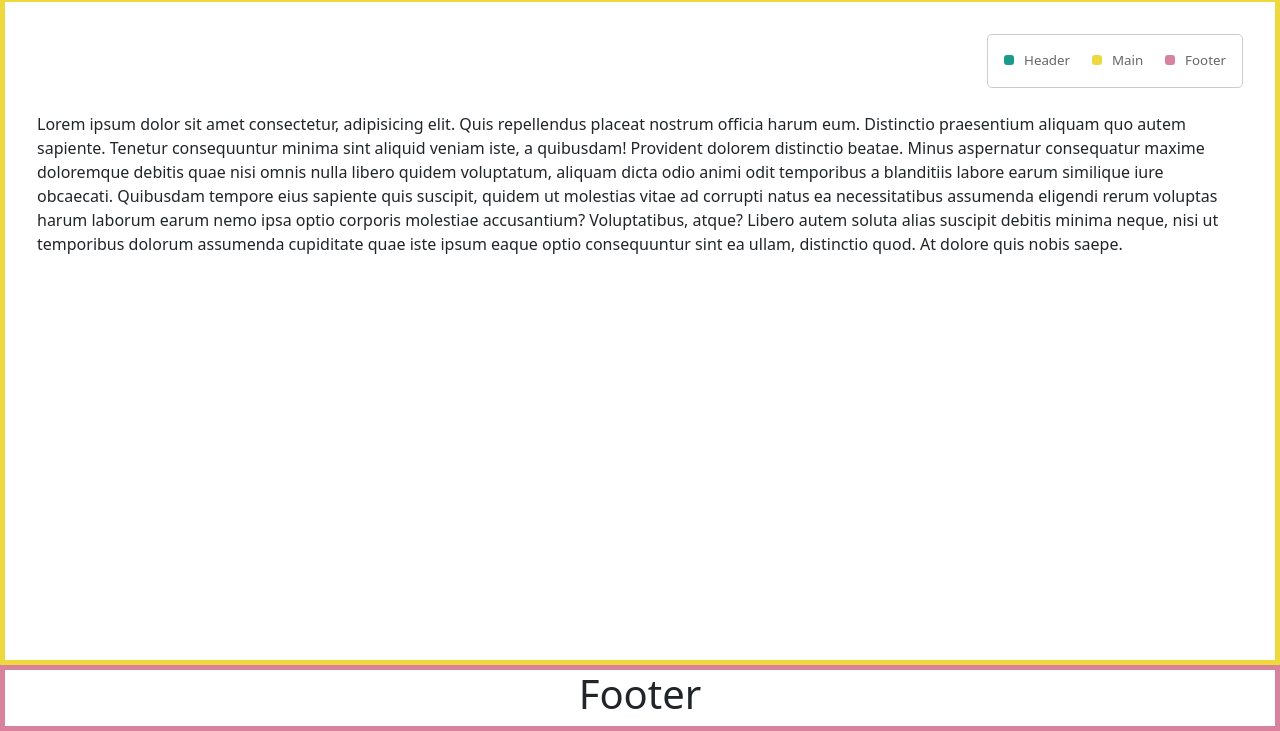
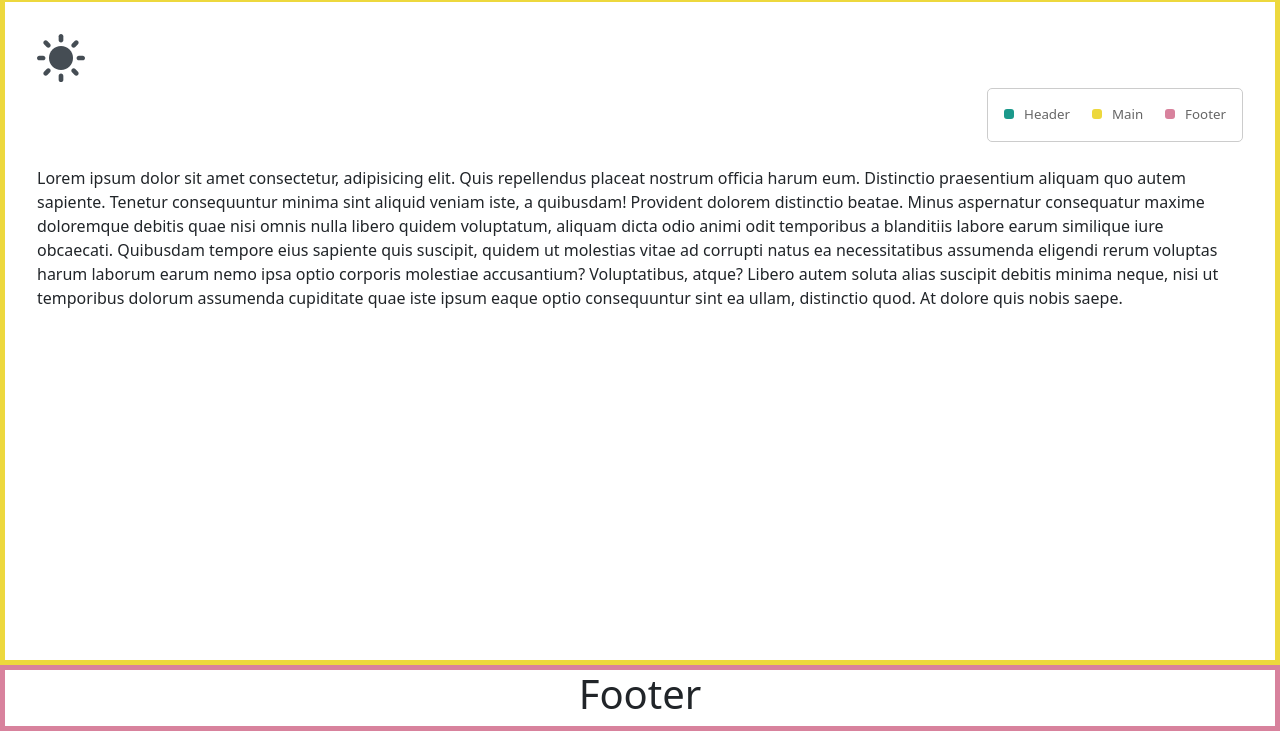
Before and after one commit to carlossolmedo/styles, a website: page index.html in a window 1280 px wide. Shown: the part 69-800 px from the top of the page. Drawn offline with nearby package versions, Linux system fonts and the light colour scheme; files that its build step writes are made by us from their sources.

Commit message:
feat(front): preference-color-scheme in progress

```diff
--- a/index.html
+++ b/index.html
@@ -5,6 +5,7 @@
   <meta http-equiv="X-UA-Compatible" content="IE=edge">
   <meta name="viewport" content="width=device-width, initial-scale=1.0">
   <meta name="author" content="Carlos Olmedo">
+  <script src="js/theme-toggle.js"></script>
   <link rel="stylesheet" href="dist/main.css">
   <title>SCSS/CSS Styles</title>
 </head>
@@ -13,6 +14,57 @@
     <h1 class="h1">SCSS/CSS Styles</h1>
   </header>
   <main class="main">
+    <button class="theme-toggle" id="theme-toggle" title="Toggles light & dark" aria-label="auto" aria-live="polite">
+      <svg xmlns="http://www.w3.org/2000/svg" xmlns:xlink="http://www.w3.org/1999/xlink" version="1.1" id="sun" x="0px"
+        y="0px" width="45.16px" height="45.16px" viewBox="0 0 45.16 45.16" style="enable-background:new 0 0 45.16 45.16;"
+        xml:space="preserve">
+        <g>
+          <g>
+            <path
+              d="M22.58,11.269c-6.237,0-11.311,5.075-11.311,11.312s5.074,11.312,11.311,11.312c6.236,0,11.311-5.074,11.311-11.312    S28.816,11.269,22.58,11.269z" />
+            <g>
+              <g>
+                <path
+                  d="M22.58,7.944c-1.219,0-2.207-0.988-2.207-2.206V2.207C20.373,0.988,21.361,0,22.58,0c1.219,0,2.207,0.988,2.207,2.207      v3.531C24.787,6.956,23.798,7.944,22.58,7.944z" />
+              </g>
+              <g>
+                <path
+                  d="M22.58,37.215c-1.219,0-2.207,0.988-2.207,2.207v3.53c0,1.22,0.988,2.208,2.207,2.208c1.219,0,2.207-0.988,2.207-2.208      v-3.53C24.787,38.203,23.798,37.215,22.58,37.215z" />
+              </g>
+              <g>
+                <path
+                  d="M32.928,12.231c-0.861-0.862-0.861-2.259,0-3.121l2.497-2.497c0.861-0.861,2.259-0.861,3.121,0      c0.862,0.862,0.862,2.26,0,3.121l-2.497,2.497C35.188,13.093,33.791,13.093,32.928,12.231z" />
+              </g>
+              <g>
+                <path
+                  d="M12.231,32.93c-0.862-0.863-2.259-0.863-3.121,0l-2.497,2.496c-0.861,0.861-0.862,2.26,0,3.121      c0.862,0.861,2.26,0.861,3.121,0l2.497-2.498C13.093,35.188,13.093,33.79,12.231,32.93z" />
+              </g>
+              <g>
+                <path
+                  d="M37.215,22.58c0-1.219,0.988-2.207,2.207-2.207h3.531c1.219,0,2.207,0.988,2.207,2.207c0,1.219-0.988,2.206-2.207,2.206      h-3.531C38.203,24.786,37.215,23.799,37.215,22.58z" />
+              </g>
+              <g>
+                <path
+                  d="M7.944,22.58c0-1.219-0.988-2.207-2.207-2.207h-3.53C0.988,20.373,0,21.361,0,22.58c0,1.219,0.988,2.206,2.207,2.206      h3.531C6.956,24.786,7.944,23.799,7.944,22.58z" />
+              </g>
+              <g>
+                <path
+                  d="M32.928,32.93c0.862-0.861,2.26-0.861,3.121,0l2.497,2.497c0.862,0.86,0.862,2.259,0,3.12s-2.259,0.861-3.121,0      l-2.497-2.497C32.066,35.188,32.066,33.791,32.928,32.93z" />
+              </g>
+              <g>
+                <path
+                  d="M12.231,12.231c0.862-0.862,0.862-2.259,0-3.121L9.734,6.614c-0.862-0.862-2.259-0.862-3.121,0      c-0.862,0.861-0.862,2.259,0,3.12l2.497,2.497C9.972,13.094,11.369,13.094,12.231,12.231z" />
+              </g>
+            </g>
+          </g>
+        </g>
+      </svg>
+      <svg xmlns="http://www.w3.org/2000/svg" xmlns:xlink="http://www.w3.org/1999/xlink" version="1.1" id="moon" x="0px"
+        y="0px" viewBox="0 0 47.167 47.167" style="enable-background:new 0 0 47.167 47.167;" xml:space="preserve">
+        <path style="fill:#BDC3C7;"
+          d="M46.369,28.793c-11.852,5.935-26.271,1.138-32.206-10.714c-2.748-5.488-3.191-11.524-1.702-17.016  C1.197,7.236-3.255,21.263,2.544,32.844C8.479,44.696,22.898,49.493,34.75,43.558c6.364-3.187,10.69-8.821,12.417-15.19  C46.903,28.513,46.64,28.658,46.369,28.793z" />
+      </svg>
+    </button>
     <div class="legend">
       <div class="content">
         <div class="l-header">Header</div>
--- /dev/null
+++ b/js/theme-toggle.js
@@ -0,0 +1,58 @@
+const storageKey = 'theme-preference'
+
+const onClick = () => {
+  // flip current value
+  theme.value = theme.value === 'light'
+    ? 'dark'
+    : 'light'
+
+  setPreference()
+}
+
+const getColorPreference = () => {
+  if (localStorage.getItem(storageKey))
+    return localStorage.getItem(storageKey)
+  else
+    return window.matchMedia('(prefers-color-scheme: dark)').matches
+      ? 'dark'
+      : 'light'
+}
+
+const setPreference = () => {
+  localStorage.setItem(storageKey, theme.value)
+  reflectPreference()
+}
+
+const reflectPreference = () => {
+  document.firstElementChild
+    .setAttribute('data-theme', theme.value)
+
+  document
+    .querySelector('#theme-toggle')
+    ?.setAttribute('aria-label', theme.value)
+}
+
+const theme = {
+  value: getColorPreference(),
+}
+
+// set early so no page flashes / CSS is made aware
+reflectPreference()
+
+window.onload = () => {
+  // set on load so screen readers can see latest value on the button
+  reflectPreference()
+
+  // now this script can find and listen for clicks on the control
+  document
+    .querySelector('#theme-toggle')
+    .addEventListener('click', onClick)
+}
+
+// sync with system changes
+window
+  .matchMedia('(prefers-color-scheme: dark)')
+  .addEventListener('change', ({ matches: isDark }) => {
+    theme.value = isDark ? 'dark' : 'light'
+    setPreference()
+  })
--- a/scss/_reboot.scss
+++ b/scss/_reboot.scss
@@ -85,6 +85,20 @@
   }
 }
 
+html {
+  color-scheme: light;
+  background-color: var(--bs-body-bg);
+
+  &[data-theme="dark"] {
+    color-scheme: dark;
+    background-color: red;
+
+    @supports not (color-scheme: dark) {
+      background: #111;
+    }
+  }
+}
+
 body {
   margin: 0;
   display: flex;
@@ -96,7 +110,6 @@ body {
   line-height: var(--bs-body-line-height);
   color: var(--bs-body-color);
   text-align: var(--bs-body-text-align);
-  background-color: var(--bs-body-bg);
   -webkit-text-size-adjust: 100%;
   -webkit-tap-highlight-color: rgba(0, 0, 0, 0);
 }
--- /dev/null
+++ b/scss/_theme-toggle.scss
@@ -0,0 +1,51 @@
+// Toggle dark, light and system theme
+
+.theme-toggle {
+  --size: 2rem;
+  --icon-fill: hsl(210 10% 30%);
+  --icon-fill-hover: hsl(210 10% 15%);
+
+  background: none;
+  border: none;
+  padding: 0;
+
+  inline-size: var(--size);
+  block-size: var(--size);
+  aspect-ratio: 1;
+  border-radius: 50%;
+
+  cursor: pointer;
+  touch-action: manipulation;
+  -webkit-tap-highlight-color: transparent;
+
+  outline-offset: 5px;
+
+  & > svg {
+    inline-size: 100%;
+    block-size: 100%;
+    stroke-linecap: round;
+  }
+
+  // [data-theme="dark"] & {
+  //   --icon-fill: hsl(210 10% 70%);
+  //   --icon-fill-hover: hsl(210 15% 90%);
+  // }
+
+  @media (hover: none) {
+    --size: 48px;
+  }
+
+  svg#sun {
+    display: block;
+    fill: var(--icon-fill);
+
+    &:hover {
+      fill: var(--icon-fill-hover);
+    }
+  }
+
+  svg#moon {
+    display: none;
+  }
+
+}
--- a/scss/main.scss
+++ b/scss/main.scss
@@ -2,3 +2,4 @@
 @use 'reboot';
 @use 'utilities';
 @use 'layout';
+@use 'theme-toggle';
```
